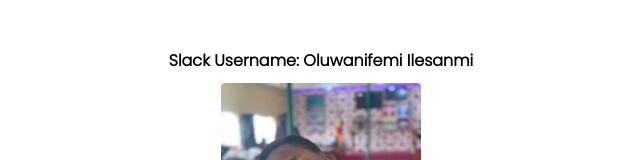
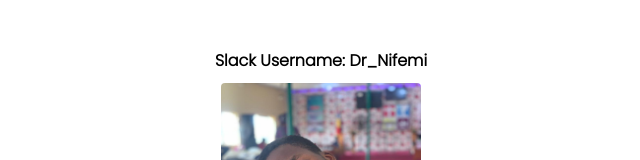
Before and after one commit to AJ1906/hngstage1, a plain HTML site: page Stage1/index.html in a window 1280 px wide. Shown: the top 160 px of the page, without its empty margins (319-959 px from the left). Drawn offline with Linux system fonts and the light colour scheme.

Commit message:
Update index.html

```diff
--- a/Stage1/index.html
+++ b/Stage1/index.html
@@ -8,8 +8,8 @@
 </head>
 <body>
     <div class="display">
-        <div id="slackUserName">Slack Username: Oluwanifemi Ilesanmi</div>
-        <div id="slackDisplayImage"><img src="./Assets/Pic.jpg"  alt="Oluwanifemi Ilesanmi"></div>
+        <div id="slackUserName">Slack Username: Dr_Nifemi</div>
+        <div id="slackDisplayImage"><img src="./Assets/Pic.jpg"  alt="Dr_Nifemi"></div>
         <div id="currentDayOfTheWeek"></div>
         <div id="currentUTCTime"></div>
         <div id="myTrack">My Track: Frontend Track</div>
```
